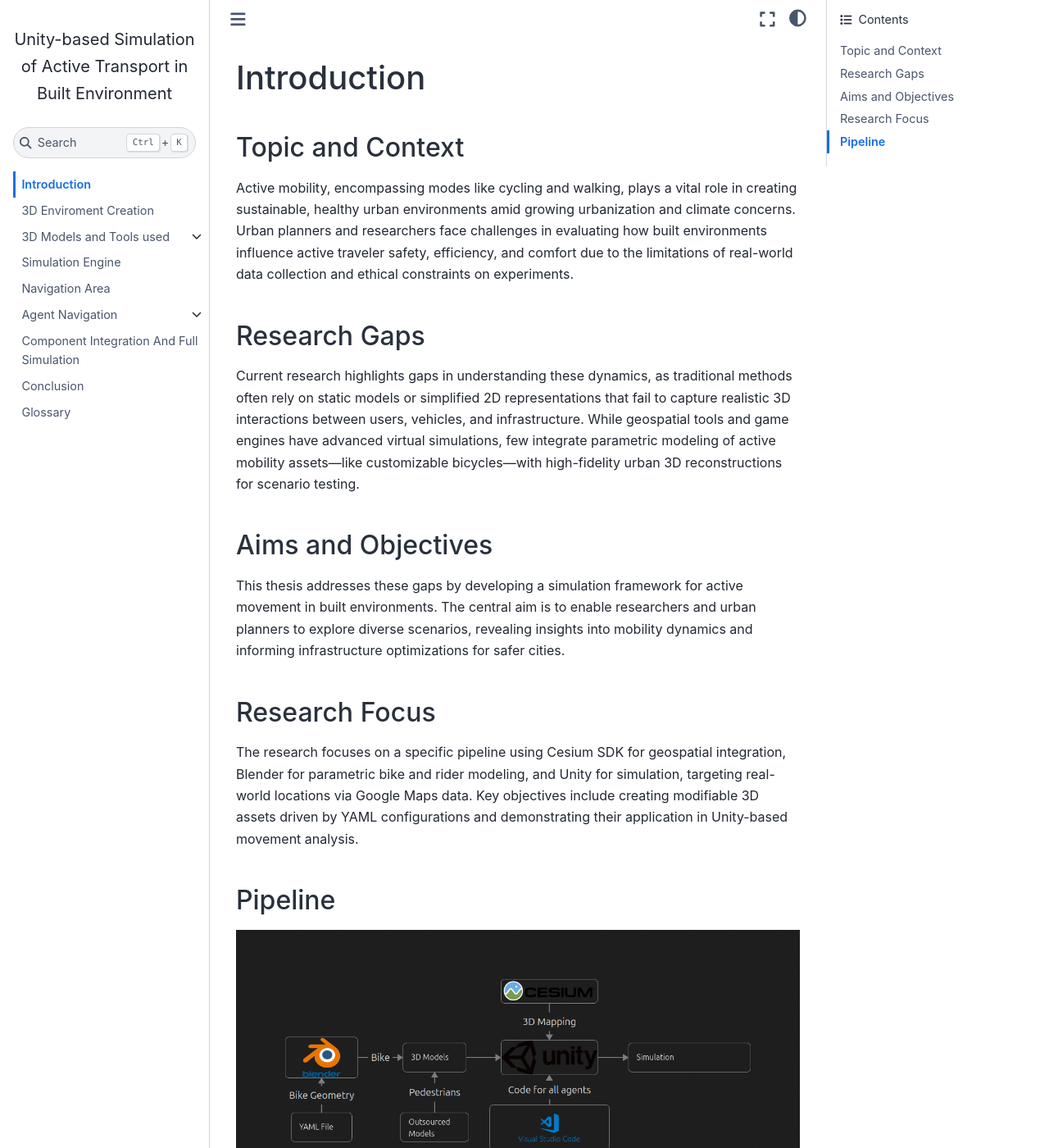
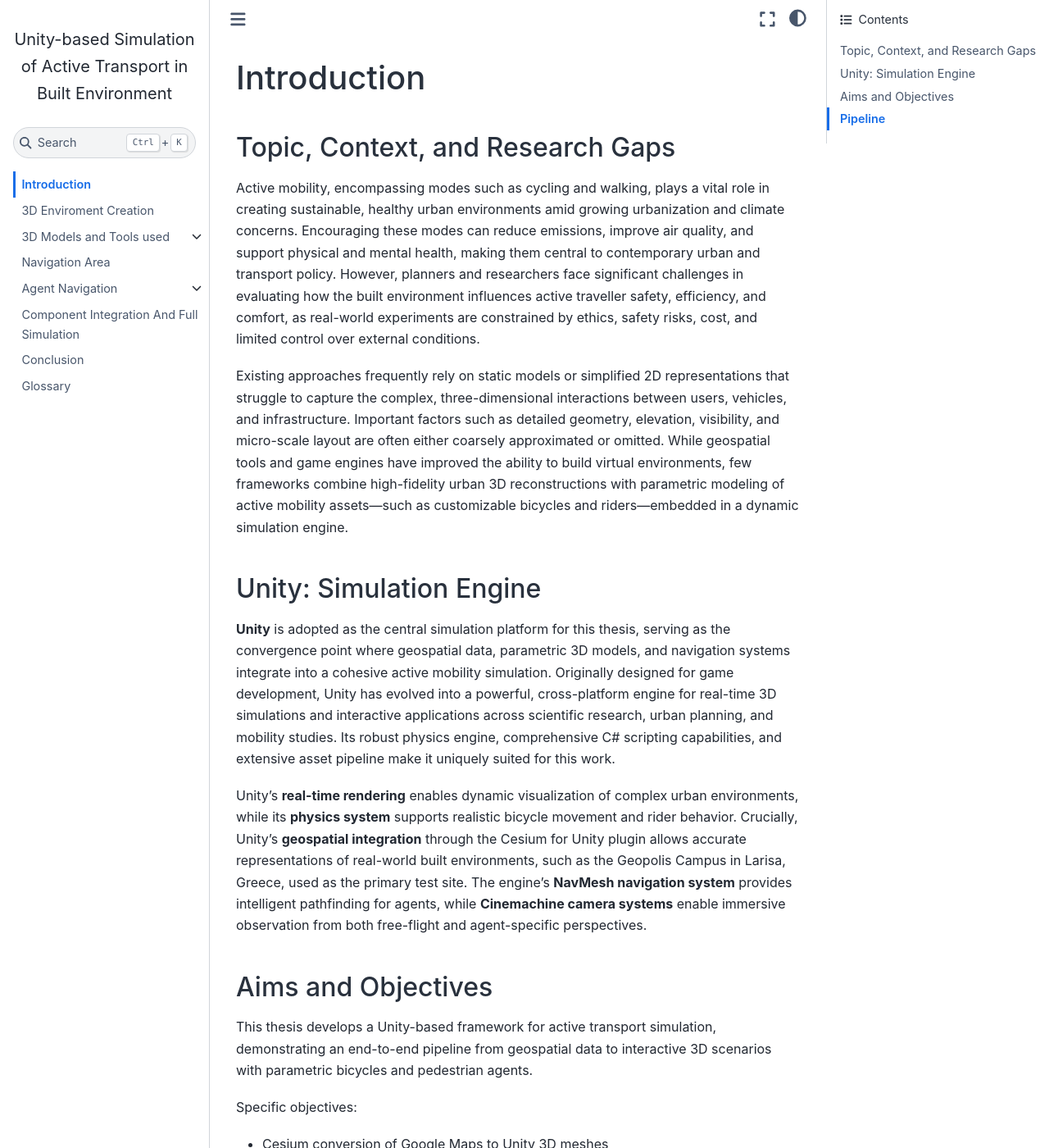
Before and after one commit to Theogoun/Thesis, a Jupyter Book: the page built from docs/Introduction.md, in a window 1280 px wide and 1400 px high. Shown: the whole window at 82% size. Built offline with Jupyter Book 1.0.4 settings and Sphinx 7.4.7 and the Sphinx Book theme 1.1.4, drawn with Linux system fonts in a browser that asks for light colours; some of the changed text lies outside the part shown.

Commit message:
Revise thesis documentation: enhance conclusion, update introduction sections, and refine table of contents

````diff
--- a/docs/Introduction.md
+++ b/docs/Introduction.md
@@ -1,24 +1,36 @@
 # Introduction
 
-## Topic and Context
+## Topic, Context, and Research Gaps
 
-Active mobility, encompassing modes like cycling and walking, plays a vital role in creating sustainable, healthy urban environments amid growing urbanization and climate concerns. Urban planners and researchers face challenges in evaluating how built environments influence active traveler safety, efficiency, and comfort due to the limitations of real-world data collection and ethical constraints on experiments.
+Active mobility, encompassing modes such as cycling and walking, plays a vital role in creating sustainable, healthy urban environments amid growing urbanization and climate concerns. Encouraging these modes can reduce emissions, improve air quality, and support physical and mental health, making them central to contemporary urban and transport policy. However, planners and researchers face significant challenges in evaluating how the built environment influences active traveller safety, efficiency, and comfort, as real-world experiments are constrained by ethics, safety risks, cost, and limited control over external conditions.
 
-## Research Gaps
+Existing approaches frequently rely on static models or simplified 2D representations that struggle to capture the complex, three-dimensional interactions between users, vehicles, and infrastructure. Important factors such as detailed geometry, elevation, visibility, and micro-scale layout are often either coarsely approximated or omitted. While geospatial tools and game engines have improved the ability to build virtual environments, few frameworks combine high-fidelity urban 3D reconstructions with parametric modeling of active mobility assets—such as customizable bicycles and riders—embedded in a dynamic simulation engine.
 
-Current research highlights gaps in understanding these dynamics, as traditional methods often rely on static models or simplified 2D representations that fail to capture realistic 3D interactions between users, vehicles, and infrastructure. While geospatial tools and game engines have advanced virtual simulations, few integrate parametric modeling of active mobility assets—like customizable bicycles—with high-fidelity urban 3D reconstructions for scenario testing.
+## Unity: Simulation Engine
+
+**Unity** is adopted as the central simulation platform for this thesis, serving as the convergence point where geospatial data, parametric 3D models, and navigation systems integrate into a cohesive active mobility simulation. Originally designed for game development, Unity has evolved into a powerful, cross-platform engine for real-time 3D simulations and interactive applications across scientific research, urban planning, and mobility studies. Its robust physics engine, comprehensive C# scripting capabilities, and extensive asset pipeline make it uniquely suited for this work.
+
+Unity's **real-time rendering** enables dynamic visualization of complex urban environments, while its **physics system** supports realistic bicycle movement and rider behavior. Crucially, Unity's **geospatial integration** through the Cesium for Unity plugin allows accurate representations of real-world built environments, such as the Geopolis Campus in Larisa, Greece, used as the primary test site. The engine's **NavMesh navigation system** provides intelligent pathfinding for agents, while **Cinemachine camera systems** enable immersive observation from both free-flight and agent-specific perspectives.
 
 ## Aims and Objectives
 
-This thesis addresses these gaps by developing a simulation framework for active movement in built environments. The central aim is to enable researchers and urban planners to explore diverse scenarios, revealing insights into mobility dynamics and informing infrastructure optimizations for safer cities.
+This thesis develops a Unity-based framework for active transport simulation, demonstrating an end-to-end pipeline from geospatial data to interactive 3D scenarios with parametric bicycles and pedestrian agents.
 
-## Research Focus
-
-The research focuses on a specific pipeline using Cesium SDK for geospatial integration, Blender for parametric bike and rider modeling, and Unity for simulation, targeting real-world locations via Google Maps data. Key objectives include creating modifiable 3D assets driven by YAML configurations and demonstrating their application in Unity-based movement analysis.
+Specific objectives:
+- Cesium conversion of Google Maps to Unity 3D meshes
+- YAML-driven parametric bike/rider modeling in Blender
+- NavMesh Agent implementation for mixed mobility
+- Interactive simulation controls and analysis
 
 ## Pipeline
 
-![Pipeline Plan](../Images/plan.png)
+```{figure} ../Images/plan.png
+---
+name: pipeline-plan
+alt: Pipeline Plan Diagram
+---
+Pipeline Plan
+```
 
 1. **Google 3D Maps**
    - Retrieve map data from Google 3D Maps for the target location.
--- a/docs/_toc.yml
+++ b/docs/_toc.yml
@@ -13,7 +13,6 @@ chapters:
       - file: Setting the Rig
       - file: Edit Script
       - file: Biker
-  - file: Unity
   - file: Navmesh
   - file: Navmesh Agent
     sections:
````
Also changed, not shown: docs/Conclusion.md (+6 -2 lines), docs/Edit Script.md (+13 -9 lines), 1 other file.
